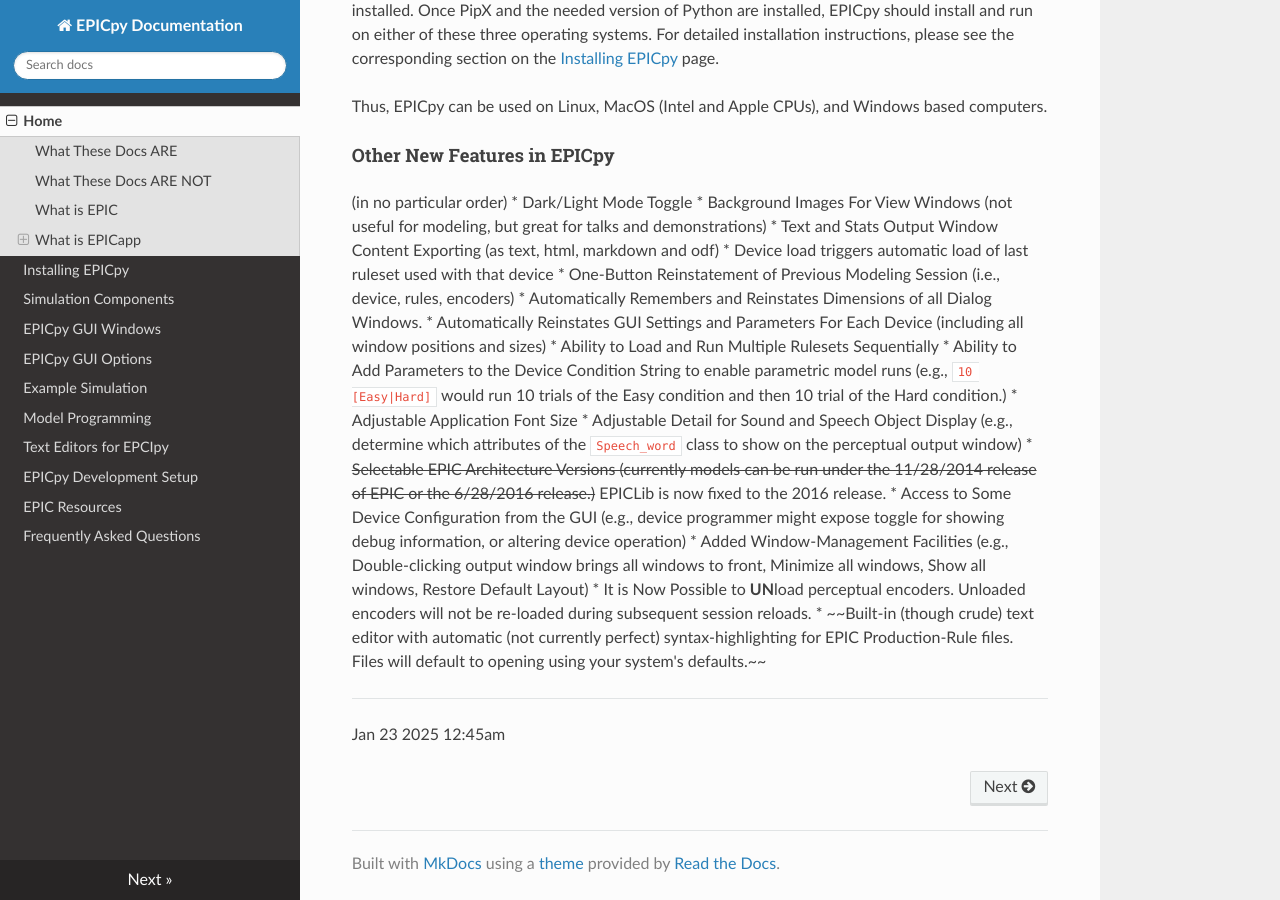
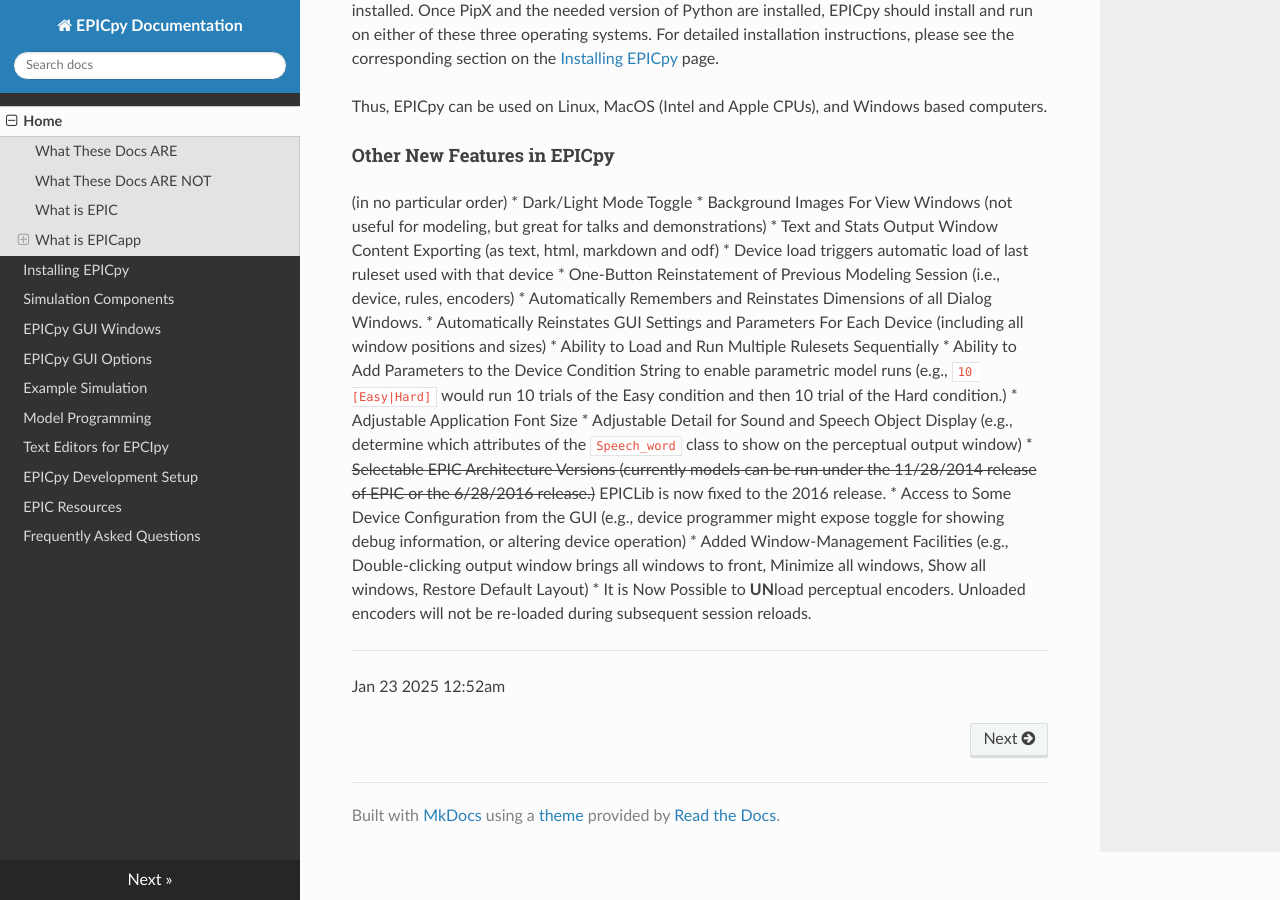
Before and after one commit to travisseymour/EPICpyDocs, an MkDocs documentation site: the page built from docs/index.md, in a window 1280 px wide and 900 px high, scrolled down 6892 px. Built offline with MkDocs 1.6.1, drawn with Linux system fonts in a browser that asks for light colours; nearby versions of some CDN libraries.

```diff
--- a/docs/index.md
+++ b/docs/index.md
@@ -145,8 +145,8 @@ Thus, EPICpy can be used on Linux, MacOS (Intel and Apple CPUs), and Windows bas
 * Access to Some Device Configuration from the GUI (e.g., device programmer might expose toggle for showing debug information, or altering device operation)
 * Added Window-Management Facilities (e.g., Double-clicking output window brings all windows to front, Minimize all windows, Show all windows, Restore Default Layout)
 * It is Now Possible to **UN**load perceptual encoders. Unloaded encoders will not be re-loaded during subsequent session reloads.
-* ~~Built-in (though crude) text editor with automatic (not currently perfect) syntax-highlighting for EPIC Production-Rule files. Files will default to opening using your system's defaults.~~
+
 
 ---
 
-Jan 23 2025 12:45am
+Jan 23 2025 12:52am
```
Also changed, not shown: docs/installing.md (+6 -6 lines).
